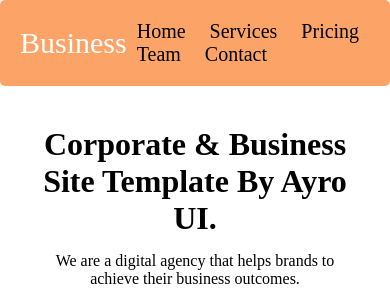
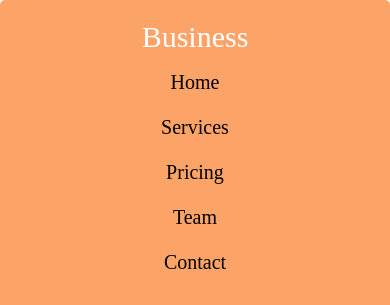
Before and after one commit to laibaguli/Nav-design, a plain HTML site: page index.html in a window 390 px wide. Shown: the top 305 px of the page. Drawn offline with Linux system fonts and the light colour scheme; grey boxes are pictures that could not be loaded.

Commit message:
Update style.css

```diff
--- a/style.css
+++ b/style.css
@@ -26,12 +26,16 @@ nav li a {
   padding: 10px;
   text-decoration: none;
   font-size: 20px;
+  display: flex;
+  align-items: center;
+  flex-direction: column;
 }
 
 .logo{
   color: #ffffff;
   font-size: 30px;
   text-decoration: none;
+  justify-content: space-between;
 }
 
 h1 {
@@ -45,8 +49,9 @@ p {
 }
 
 img{
-  height: 300px;
-  width: 330px;
+  max-width: 330px;
+  width: 100%;
+  height: auto;
   border-radius: 10px;
   cursor: pointer;
 }
@@ -76,16 +81,30 @@ main{
   nav ul li a {
     color: #ffffff;
   }
-
 }
 
 @media(max-width: 480px) {
   nav{
     background-color: #fca368;
+    display: flex;
+    align-items: center;
+    flex-direction: column;
   }
+  nav ul {
+    flex-direction: column;
+    align-items: center;
+    padding: 5px;
+  }
+
+  nav ul li {
+    display: block;
+    margin: 2px 0;
+  }
+
   nav ul li a {
     color: #000000;
   }
+
   img{
     height: 200px;
     width: 150px;
```
